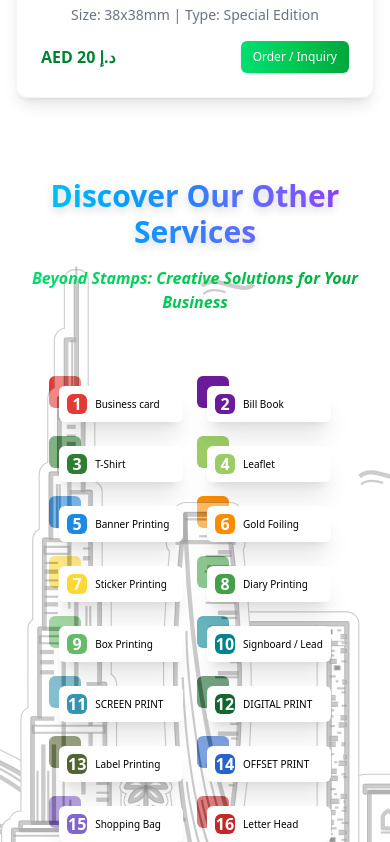
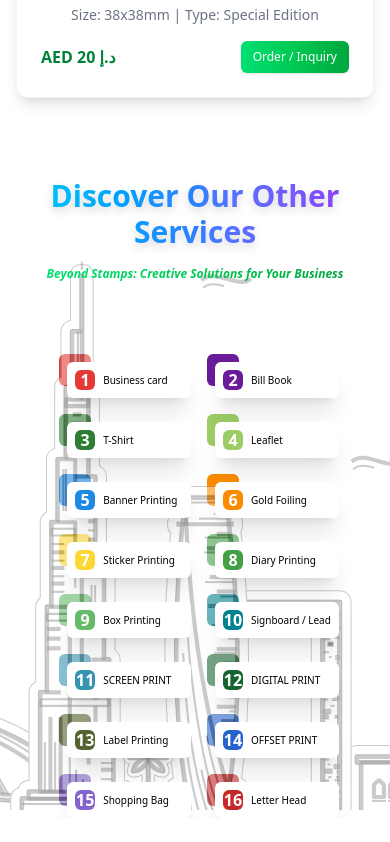
Before and after one commit to techtobit/stamps, a Next.js app: page / in a window 390 px wide. Shown: the part 3666-4508 px from the top of the page. After the commit the page ends 4484 px from the top, so only its background shows below. Built offline with nearby package versions, Linux system fonts and the light colour scheme.

Commit message:
added translate added

```diff
--- a/app/page.js
+++ b/app/page.js
@@ -140,7 +140,7 @@ export default function Home() {
           <h1 className="text-3xl lg:text-5xl font-black text-transparent bg-clip-text bg-gradient-to-r from-cyan-400 via-blue-500 to-purple-600 drop-shadow-lg mb-2">
             Discover Our Other Services
           </h1>
-          <h4 className="text-md lg:text-xl font-extrabold italic text-transparent bg-clip-text bg-gradient-to-r from-green-400 via-green-500 to-green-600">
+          <h4 className="text-xs lg:text-xl font-extrabold italic text-transparent bg-clip-text bg-gradient-to-r from-green-400 via-green-500 to-green-600">
             Beyond Stamps: Creative Solutions for Your Business
           </h4>
         </div>
@@ -149,10 +149,10 @@ export default function Home() {
             <div className="reletaive" key={idx}>
               <div
                 style={{
-                  backgroundColor: service.color_code, marginLeft: "-10px", marginTop: "-10px"
+                  backgroundColor: service.color_code, marginLeft: "-0px", marginTop: "-0px"
                 }}
-                className="service_card_behind -z-10 w-8 lg:w-10 h-8 lg:h-10  absolute rounded-md"></div>
-              <div key={idx} className="service_card flex bg-white items-center gap-2 lg:gap-5 p-2 rounded-md shadow-xl " >
+                className="service_card_behind  -z-10 w-8 lg:w-10 h-8 lg:h-10  absolute rounded-md"></div>
+              <div key={idx} className="service_card flex bg-white items-center gap-2 lg:gap-5 p-2 rounded-md shadow-xl translate-2 transition hover:scale-103 hover:shadow-2xl duration-200" >
                 <div style={{ backgroundColor: service.color_code }} className="w-5 lg:w-8 h-5 lg:h-8 rounded-md text-white font-black flex items-center justify-center">{idx + 1}</div>
                 <h3 key={idx} className="text-[10px] lg:text-sm lg:font-semibold">{service.service_name}</h3>
               </div>
```
